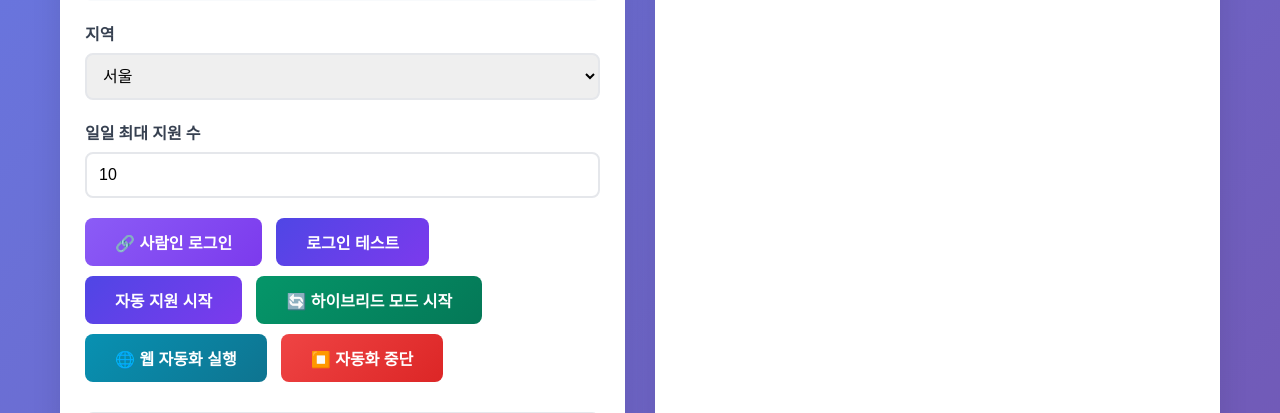
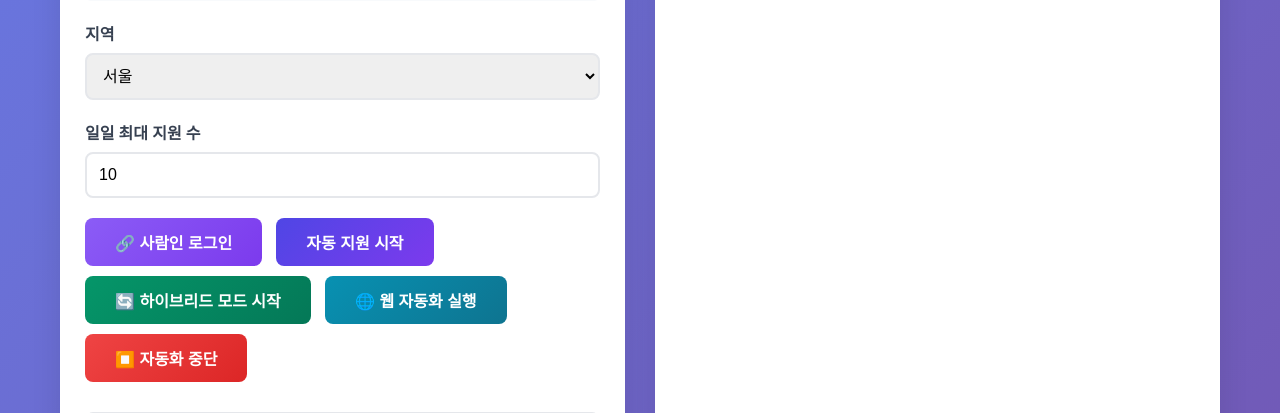
Before and after one commit to YonghoLee79/saramjobhunter, a Flask app: page / in a window 1280 px wide. Shown: the part 619-1032 px from the top of the page. Run offline with Flask 3, Linux system fonts and the light colour scheme; data that the repository does not hold is empty.

Commit message:
Remove a button used for internal testing of the login system
Removes the `<button>` element with `id="testBtn"` from `templates/index.html`.

Replit-Commit-Author: Agent
Replit-Commit-Session-Id: 9d3cb851-7eea-4b23-a215-08db12e07403
Replit-Commit-Screenshot-Url: https://storage.googleapis.com/screenshot-production-us-central1/9a11cd69-dd46-4fae-bf76-48cb74d56684/649b4158-fb7e-4b8d-aeb8-c086b7f6a64b.jpg

```diff
--- a/templates/index.html
+++ b/templates/index.html
@@ -478,7 +478,6 @@
                 </div>
 
                 <button class="btn btn-login" onclick="openSaraminLogin()" id="loginBtn">🔗 사람인 로그인</button>
-                <button class="btn" onclick="testLogin()" id="testBtn">로그인 테스트</button>
                 <button class="btn" onclick="startBot()" id="startBtn">자동 지원 시작</button>
                 <button class="btn btn-hybrid" onclick="startHybridBot()" id="hybridBtn">🔄 하이브리드 모드 시작</button>
                 <button class="btn btn-web" onclick="executeWebAutomation()" id="webBtn">🌐 웹 자동화 실행</button>
```
